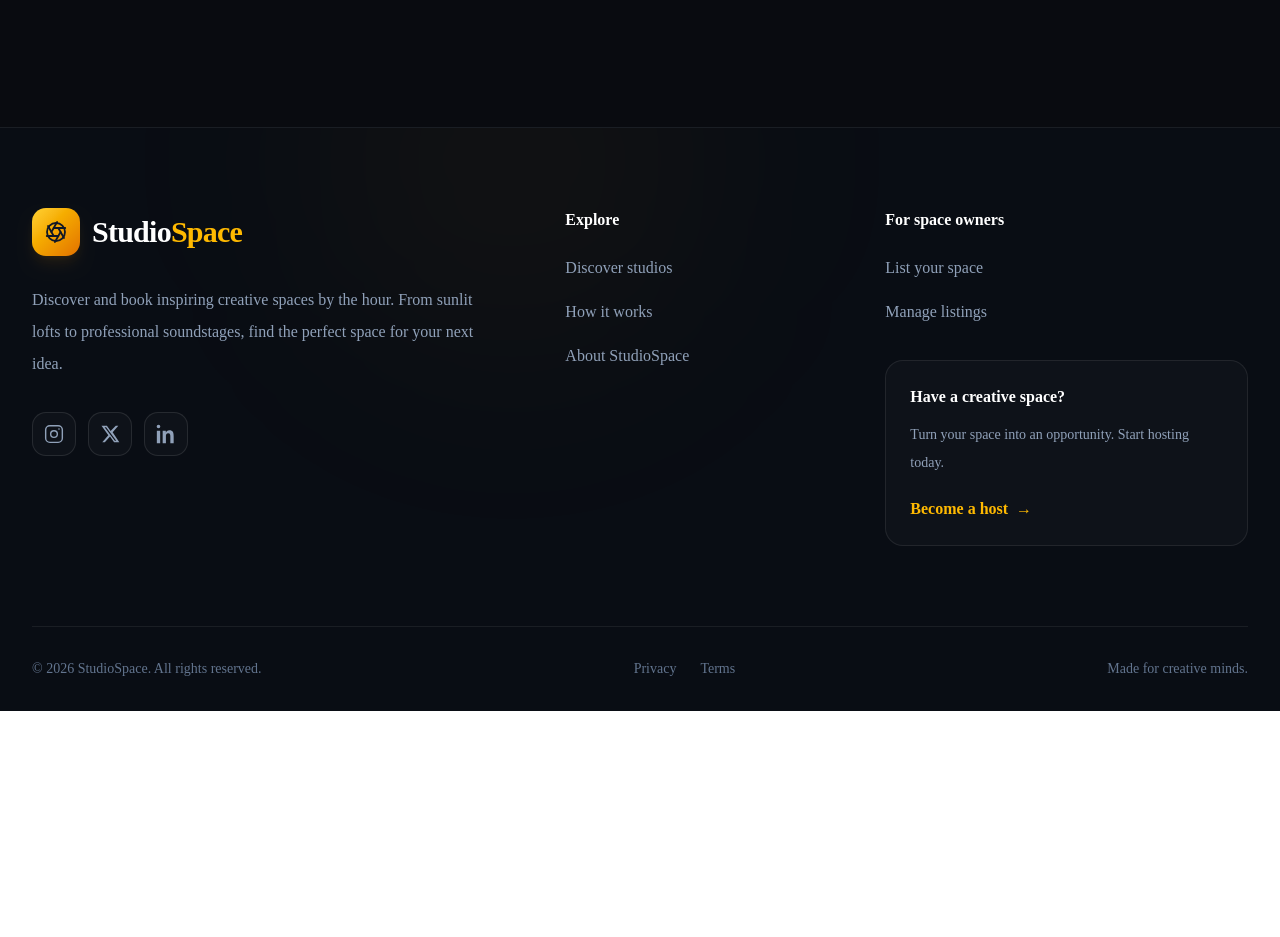
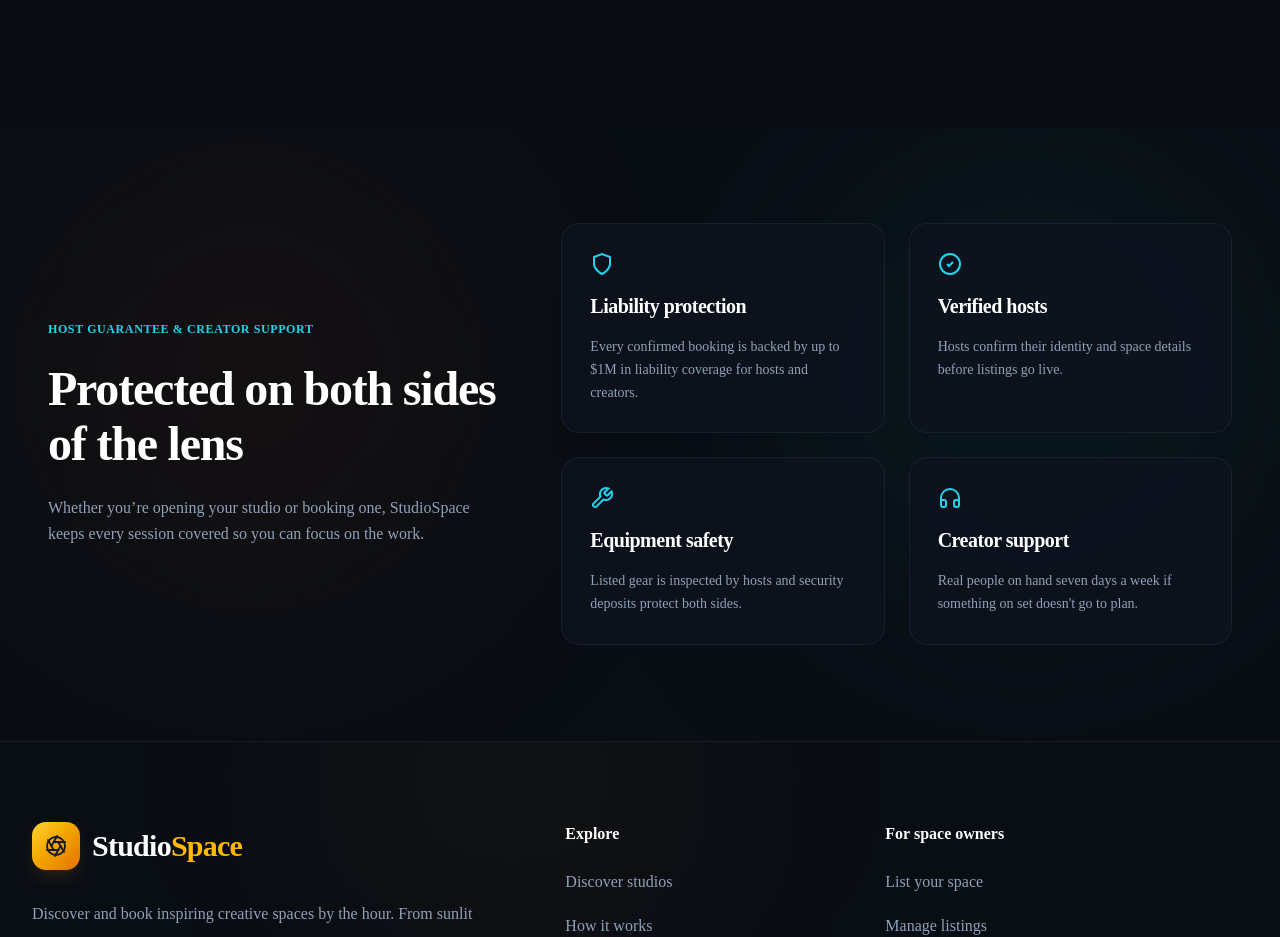
Before and after one commit to Saif-nyt/Assignment-8-studio-space-frontend, a Next.js app: page / in a window 1280 px wide. Shown: the part 1781-2718 px from the top of the page. Before the commit the page ends 2492 px from the top, so only its background shows below. Built offline with nearby package versions, Linux system fonts and the light colour scheme.

Commit message:
Home page done

```diff
--- a/src/app/page.js
+++ b/src/app/page.js
@@ -1,6 +1,7 @@
 
 import { Banner } from "@/components/banner"
 import HowBookingWorks from "@/components/HowBookingWorks";
+import ProtectionSection from "@/components/ProtectionSection";
 
 
 import React from 'react';
@@ -9,7 +10,8 @@ const page = () => {
   return (
     <div>
       <Banner />
-<HowBookingWorks/>    </div>
+<HowBookingWorks/>
+<ProtectionSection/>   </div>
   );
 };
 
--- /dev/null
+++ b/src/components/ProtectionSection.jsx
@@ -0,0 +1,104 @@
+export default function ProtectionSection() {
+  const features = [
+    {
+      title: "Liability protection",
+      description:
+        "Every confirmed booking is backed by up to $1M in liability coverage for hosts and creators.",
+      // Shield Icon
+      icon: (
+        <svg
+          className="w-6 h-6 text-[#22d3ee] stroke-current fill-none stroke-[2]"
+          viewBox="0 0 24 24"
+        >
+          <path d="M12 22s8-4 8-10V5l-8-3-8 3v7c0 6 8 10 8 10z" />
+        </svg>
+      ),
+    },
+    {
+      title: "Verified hosts",
+      description:
+        "Hosts confirm their identity and space details before listings go live.",
+      // Badge Check Icon
+      icon: (
+        <svg
+          className="w-6 h-6 text-[#22d3ee] stroke-current fill-none stroke-[2]"
+          viewBox="0 0 24 24"
+        >
+          <path d="M12 22c5.523 0 10-4.477 10-10S17.523 2 12 2 2 6.477 2 12s4.477 10 10 10z" />
+          <path d="M9 12l2 2 4-4" />
+        </svg>
+      ),
+    },
+    {
+      title: "Equipment safety",
+      description:
+        "Listed gear is inspected by hosts and security deposits protect both sides.",
+      // Wrench Icon
+      icon: (
+        <svg
+          className="w-6 h-6 text-[#22d3ee] stroke-current fill-none stroke-[2]"
+          viewBox="0 0 24 24"
+        >
+          <path d="M14.7 6.3a1 1 0 0 0 0 1.4l1.6 1.6a1 1 0 0 0 1.4 0l3.77-3.77a6 6 0 0 1-7.94 7.94l-6.91 6.91a2.12 2.12 0 0 1-3-3l6.91-6.91a6 6 0 0 1 7.94-7.94l-3.76 3.76z" />
+        </svg>
+      ),
+    },
+    {
+      title: "Creator support",
+      description:
+        "Real people on hand seven days a week if something on set doesn't go to plan.",
+      // Headphones Icon
+      icon: (
+        <svg
+          className="w-6 h-6 text-[#22d3ee] stroke-current fill-none stroke-[2]"
+          viewBox="0 0 24 24"
+        >
+          <path d="M3 18v-6a9 9 0 0 1 18 0v6" />
+          <path d="M21 19a2 2 0 0 1-2 2h-1a2 2 0 0 1-2-2v-3a2 2 0 0 1 2-2h3zM3 19a2 2 0 0 0 2 2h1a2 2 0 0 0 2-2v-3a2 2 0 0 0-2-2H3z" />
+        </svg>
+      ),
+    },
+  ];
+
+  return (
+    <section className="relative bg-[#090d14] py-24 px-6 md:px-12 text-white overflow-hidden">
+      {/* Background Ambient Glows */}
+      <div className="absolute top-0 left-0 w-[500px] h-[500px] bg-amber-900/10 rounded-full blur-[120px] pointer-events-none" />
+      <div className="absolute top-0 right-0 w-[500px] h-[500px] bg-teal-900/15 rounded-full blur-[120px] pointer-events-none" />
+
+      <div className="relative max-w-7xl mx-auto grid grid-cols-1 lg:grid-cols-12 gap-12 items-center">
+        {/* Left Headline & Description */}
+        <div className="lg:col-span-5 space-y-6">
+          <span className="text-[#22d3ee] text-xs font-semibold tracking-wider uppercase block">
+            HOST GUARANTEE & CREATOR SUPPORT
+          </span>
+          <h2 className="text-3xl md:text-5xl font-extrabold tracking-tight leading-[1.15]">
+            Protected on both sides of the lens
+          </h2>
+          <p className="text-slate-400 text-base leading-relaxed font-normal max-w-md">
+            Whether you’re opening your studio or booking one, StudioSpace keeps
+            every session covered so you can focus on the work.
+          </p>
+        </div>
+
+        {/* Right 2x2 Feature Cards Grid */}
+        <div className="lg:col-span-7 grid grid-cols-1 sm:grid-cols-2 gap-6">
+          {features.map((feature) => (
+            <div
+              key={feature.title}
+              className="bg-[#0e131f]/80 backdrop-blur-sm border border-[#1e293b]/60 rounded-2xl p-7 space-y-4 hover:border-slate-700 transition-colors"
+            >
+              <div>{feature.icon}</div>
+              <h3 className="text-xl font-bold text-white tracking-tight">
+                {feature.title}
+              </h3>
+              <p className="text-sm text-slate-400 leading-relaxed font-normal">
+                {feature.description}
+              </p>
+            </div>
+          ))}
+        </div>
+      </div>
+    </section>
+  );
+}
```
